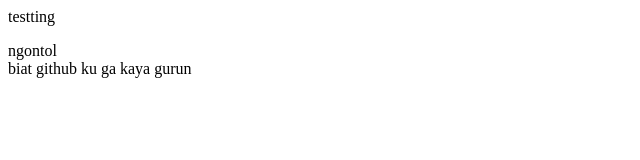
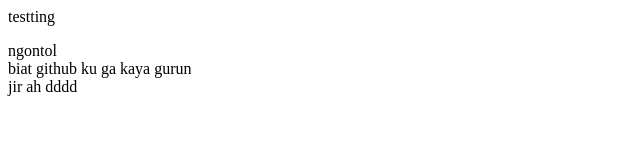
Before and after one commit to fbrynnafdli/belajar-upload-ke-github, a plain HTML site: page index.html in a window 1280 px wide. Shown: the full height of the page, 0-640 px from the left. Drawn offline with Linux system fonts and the light colour scheme.

Commit message:
masih pusing

```diff
--- a/index.html
+++ b/index.html
@@ -14,6 +14,9 @@
         ngontol
         <br>
         biat github ku ga kaya gurun
+        <br>
+        jir ah
+        dddd
     </p>
 </body>
 </html>
```
